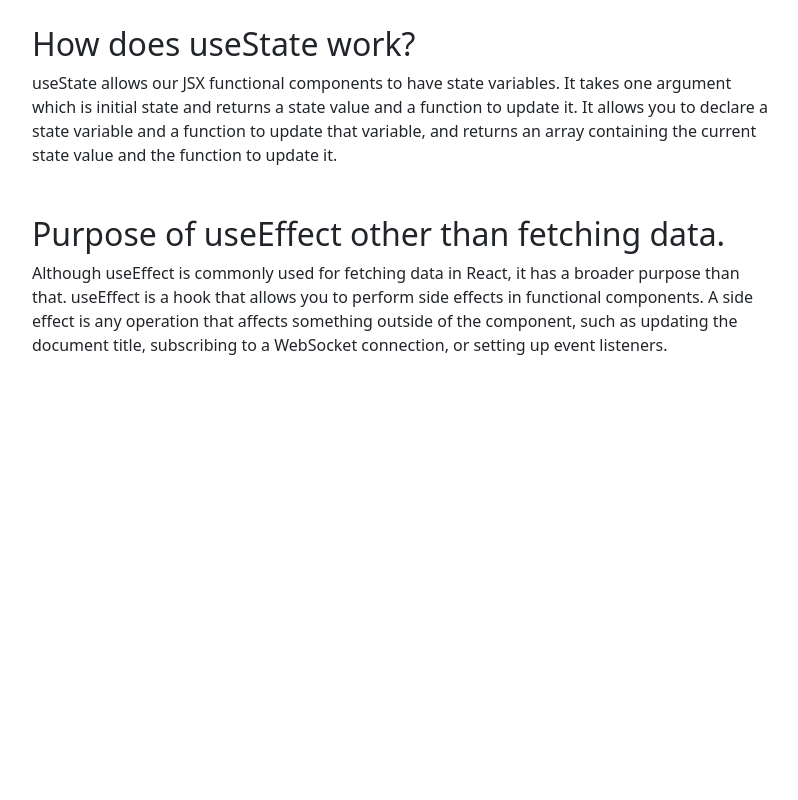
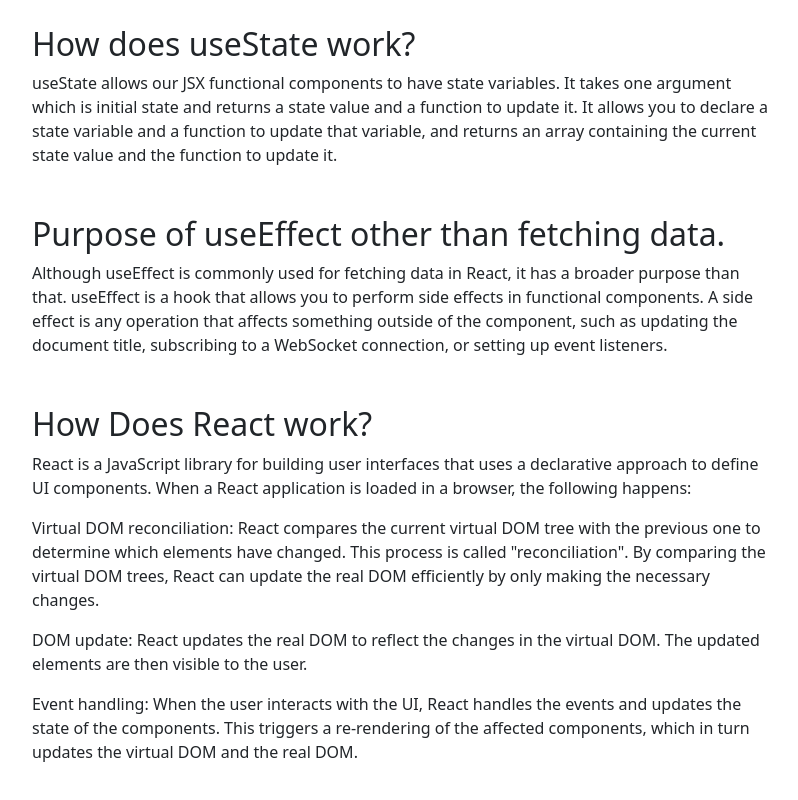
Before and after one commit to naem0/knowledge-cafe, a React (Vite) app: page / in a window 1280 px wide. Shown: the part 6369-7169 px from the top of the page, without its empty margins (50-848 px from the left). Before the commit the page ends 6806 px from the top, so only its background shows below. Built offline with nearby package versions, Linux system fonts and the light colour scheme.

Commit message:
How Does React work? Question and answer add

```diff
--- a/src/components/QuestionsAnswers/QuestionsAnswers.jsx
+++ b/src/components/QuestionsAnswers/QuestionsAnswers.jsx
@@ -26,6 +26,16 @@ const QuestionsAnswers = () => {
                 Although useEffect is commonly used for fetching data in React, it has a broader purpose than that. useEffect is a hook that allows you to perform side effects in functional components. A side effect is any operation that affects something outside of the component, such as updating the document title, subscribing to a WebSocket connection, or setting up event listeners.
                 </p>
             </div>
+            <div className="my-5">
+                <h2>How Does React work?</h2>
+                <p>
+                React is a JavaScript library for building user interfaces that uses a declarative approach to define UI components. When a React application is loaded in a browser, the following happens:
+                </p>
+                <p>Virtual DOM reconciliation: React compares the current virtual DOM tree with the previous one to determine which elements have changed. This process is called "reconciliation". By comparing the virtual DOM trees, React can update the real DOM efficiently by only making the necessary changes.</p>
+                <p>DOM update: React updates the real DOM to reflect the changes in the virtual DOM. The updated elements are then visible to the user.</p>
+                <p>Event handling: When the user interacts with the UI, React handles the events and updates the state of the components. This triggers a re-rendering of the affected components, which in turn updates the virtual DOM and the real DOM.</p>
+
+            </div>
         </div>
     );
 };
```
